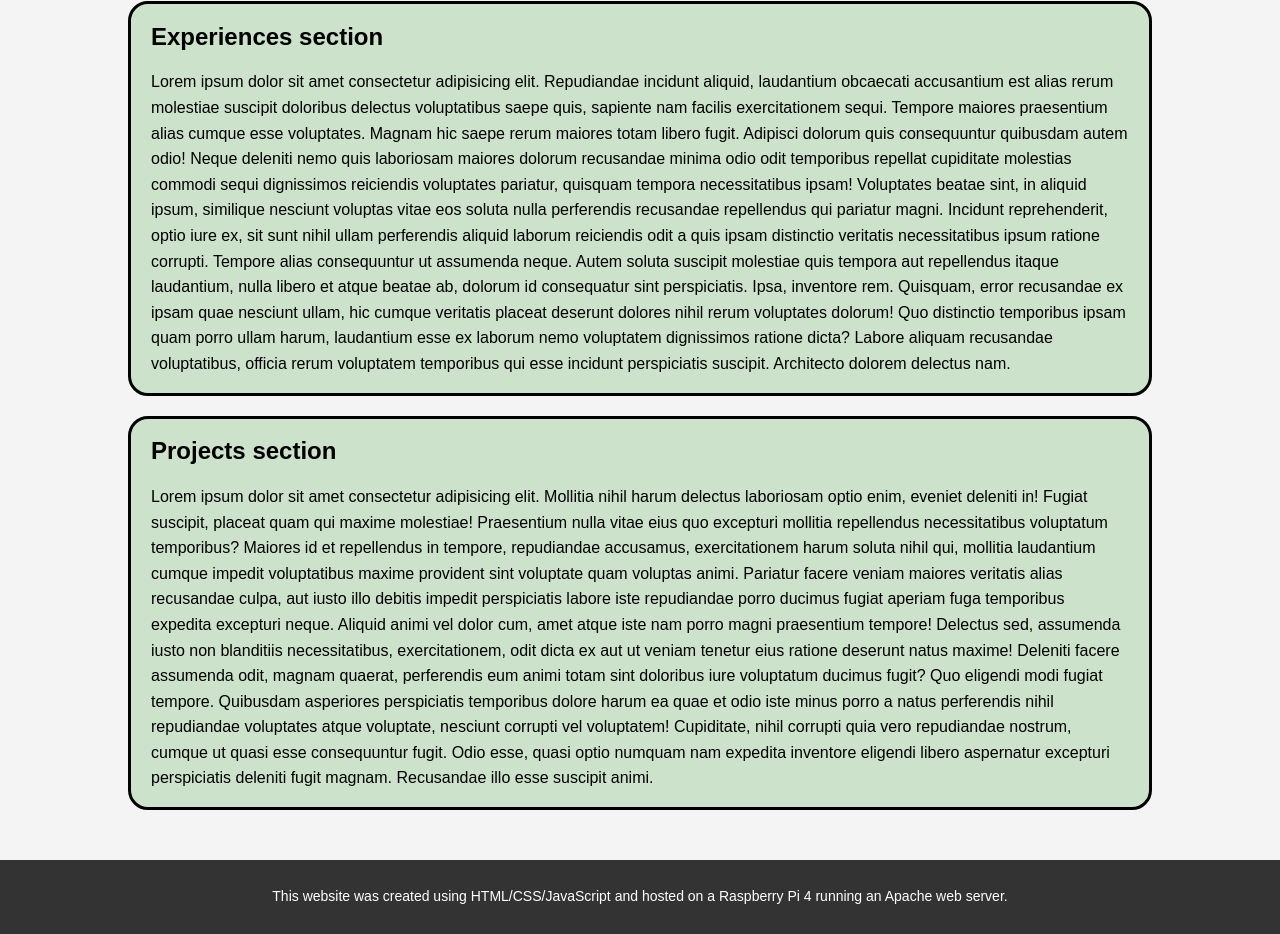
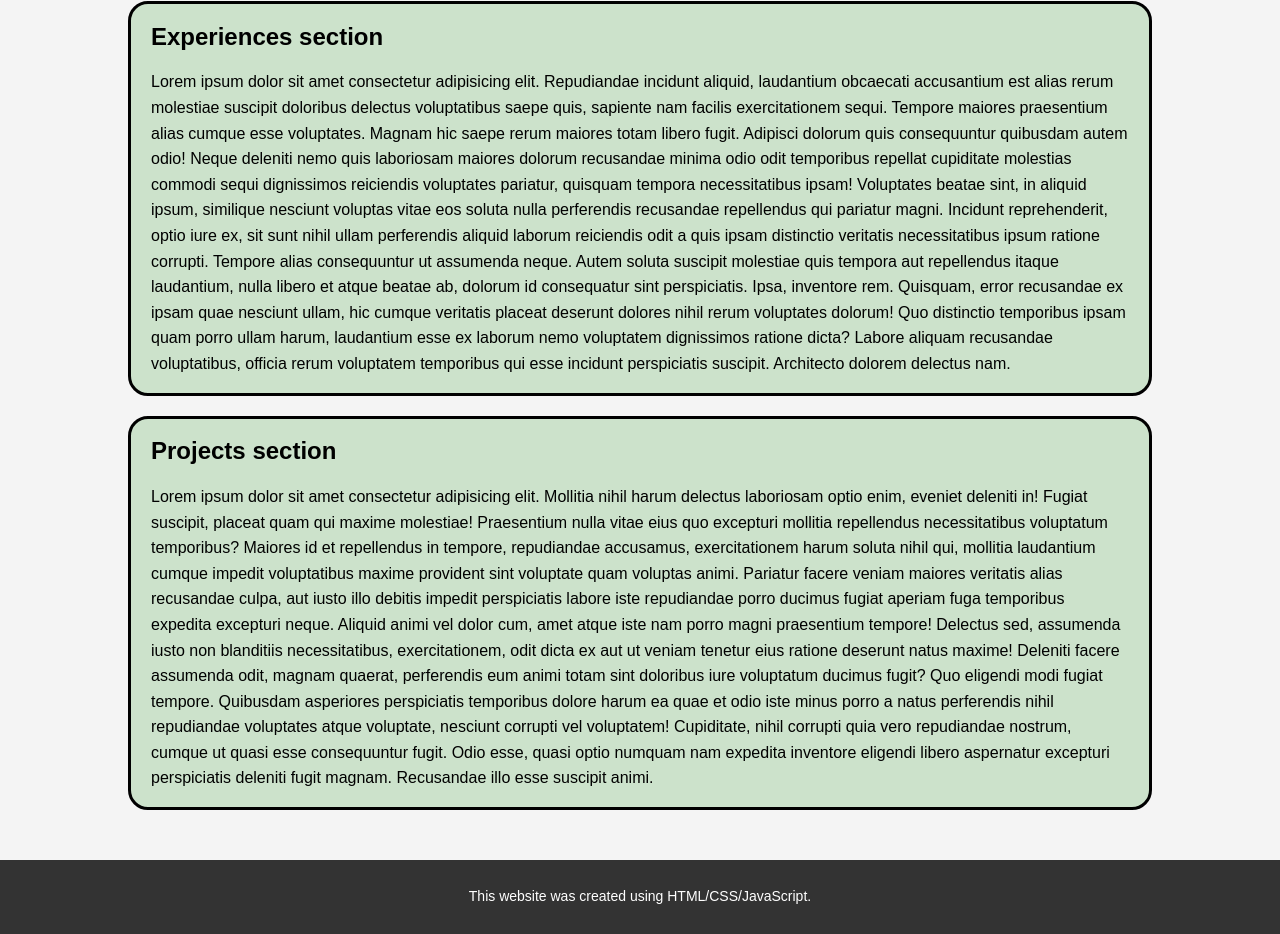
Before and after one commit to marwanhawari/marwanhawari.github.io, a plain HTML site: page index.html in a window 1280 px wide. Shown: the part 532-1466 px from the top of the page. Drawn offline with Linux system fonts and the light colour scheme.

Commit message:
second commit

```diff
--- a/index.html
+++ b/index.html
@@ -43,7 +43,7 @@
     </div>
 
     <footer>
-        <p>This website was created using HTML/CSS/JavaScript and hosted on a Raspberry Pi 4 running an Apache web server.</p>
+        <p>This website was created using HTML/CSS/JavaScript.</p>
     </footer>
 
 </body>
```
